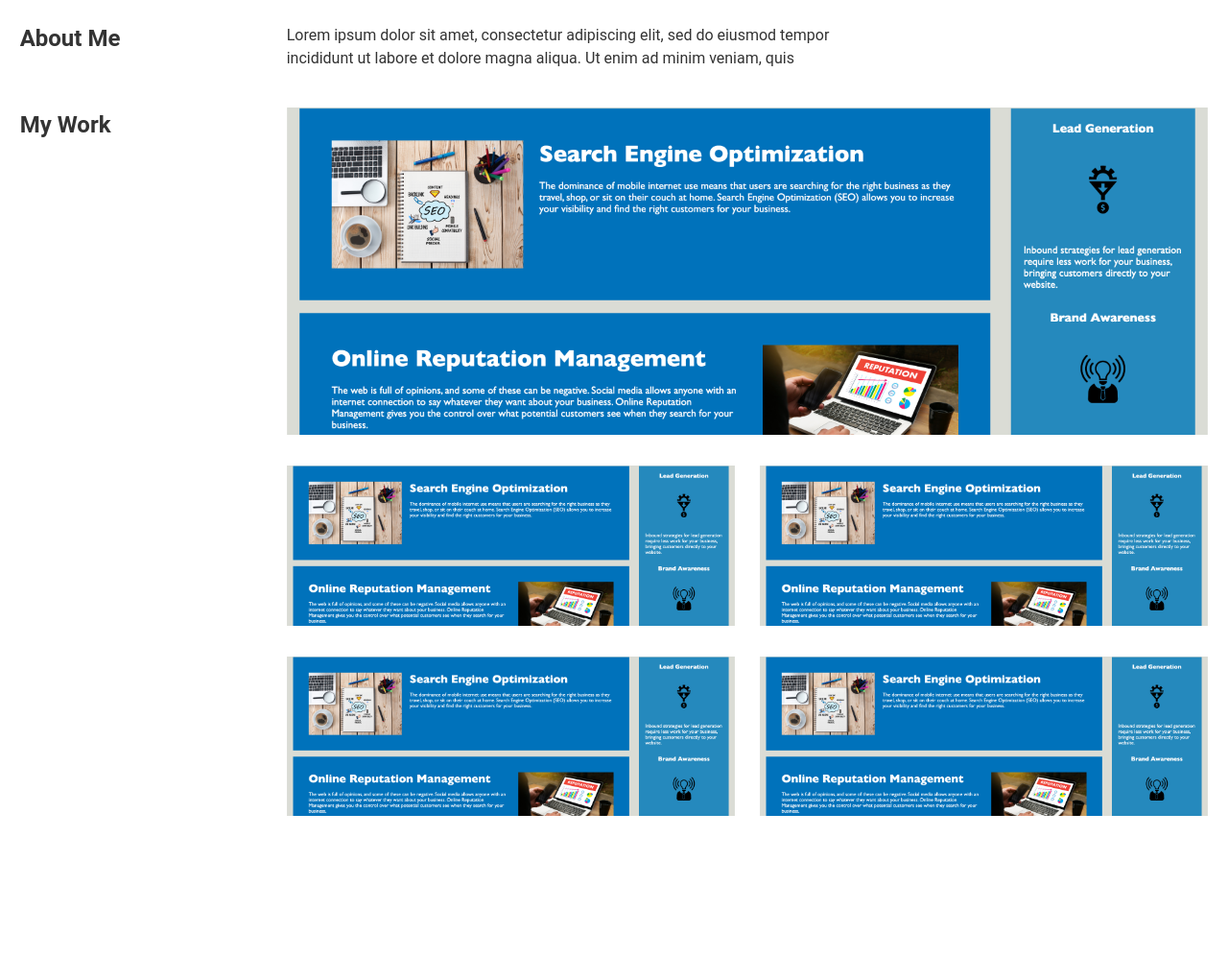
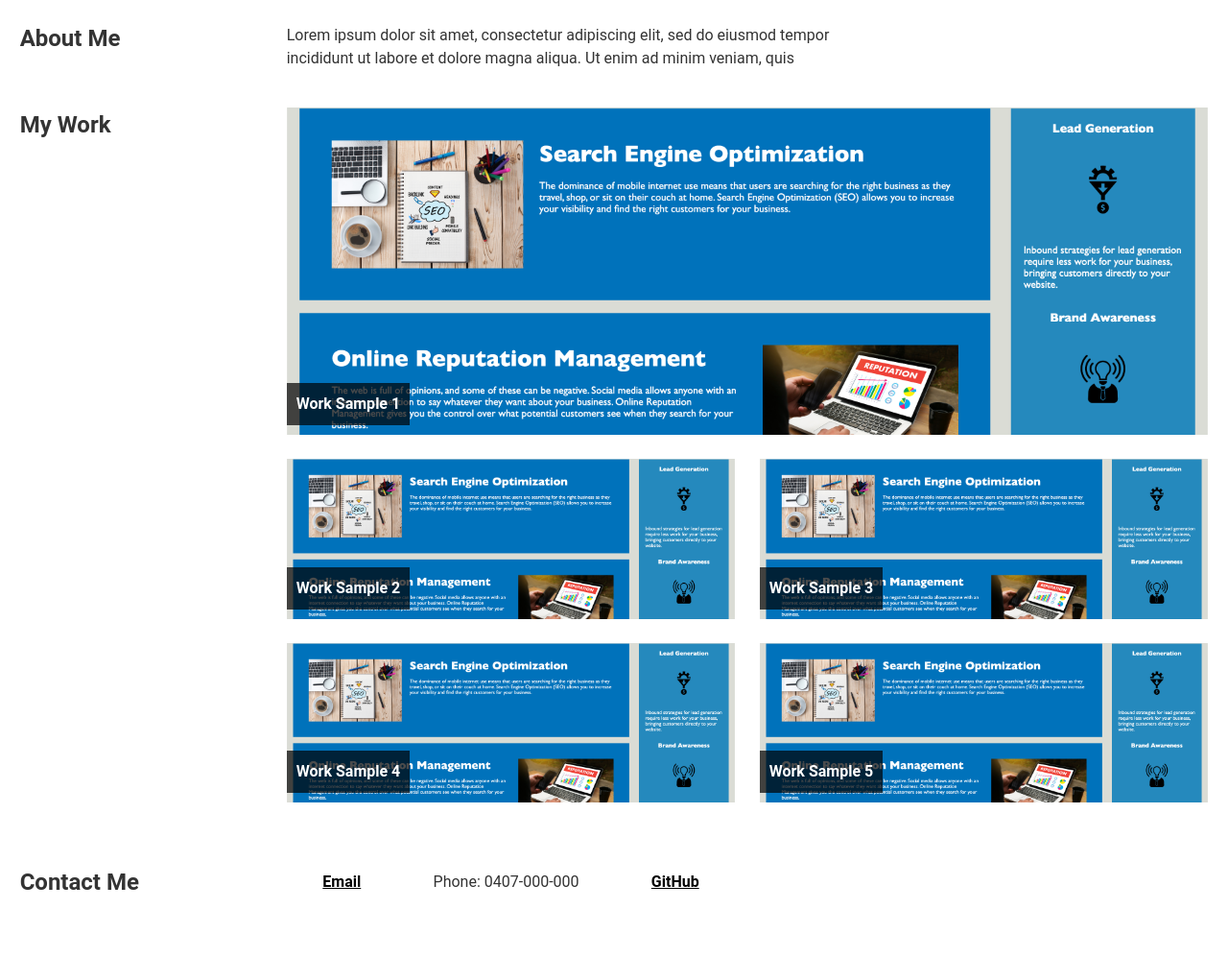
Before and after one commit to shambo-rambo/CSS-Flexbox-Portfolio, a plain HTML site: page index.html in a window 1280 px wide. Shown: the part 77-1074 px from the top of the page at 96% size. Before the commit the page ends 955 px from the top, so only its background shows below. Drawn offline with Linux system fonts and the light colour scheme; files that its build step writes are made by us from their sources.

Commit message:
Updated index.html and style.css

```diff
--- a/assets/css/style.css
+++ b/assets/css/style.css
@@ -171,8 +171,6 @@ max-width: 20%;
   transition: transform 0.3s;
 }
 
-
-
 @media (max-width: 768px) {
   header,
   .flex-container,
@@ -182,4 +180,41 @@ max-width: 20%;
   }
 }
 
-/* First Div - Flex spaces - minimum width 100% */
+.image-container {
+  position: relative;
+  width: 100%;
+}
+
+.text_image {
+  position: absolute;
+  bottom: 10px;
+  background-color: rgba(0, 0, 0, 0.7);
+  color: white;
+  padding: 10px;
+  font-weight: bold;
+  opacity: 1;
+}
+
+.image-container img {
+  width: 100%;
+  height: auto;
+  display: block;
+}
+
+footer {
+  padding: 20px 0;
+  background-color: white;  /* Match the header background color */
+}
+
+.contact-flex {
+  display: flex;
+  justify-content: space-around;
+  align-items: center;
+  flex-wrap: wrap;
+}
+
+.contact-item a {
+  color: black;
+  font-weight: bold;
+  display: flex;
+}
--- a/index.html
+++ b/index.html
@@ -16,17 +16,17 @@
         <nav>
             <ul>
                 <li>
-                    <a href="#" class="border-switch">About Me</a>
+                    <a href="#aboutMe" class="border-switch">About Me</a>
                 </li>
-                <li><a href="#" class="border-switch">Work</a></li>
-                <li><a href="#" class="border-switch">Contact Me</a></li>
-                <li><a href="#" class="border-switch">Resume</a></li>
+                <li><a href="#myWork" class="border-switch">My Work</a></li>
+                <li><a href="#contactMe" class="border-switch">Contact Me</a></li>
+                <li><a href="#contactMe" class="border-switch">Resume</a></li>
             </ul>
         </nav>
     </header>
 
     <main>
-        <section class="flex-container-1">
+        <section class="flex-container-1" id="aboutMe">
             <h2 class="flexbox-item flexbox-item-1">About Me</h2>
             <div class="flexbox-item-10">
                 <p>Lorem ipsum dolor sit amet, consectetur adipiscing elit, sed do eiusmod tempor
@@ -34,27 +34,55 @@
             </div>
         </section>
 
-        <section class="flex-container">
+        <section class="flex-container" id="myWork">
             <h2 class="flexbox-item flexbox-item-1">My Work</h2>
+
             <div class="flexbox-item flexbox-item-2">
-                <img src="assets/images/workSample1.png" alt="placeholder">
+                <div class="image-container">
+                    <img src="assets/images/workSample1.png" alt="placeholder">
+                    <div class="text_image">Work Sample 1</div>
+                </div>
             </div>
+
             <div class="flexbox-item flexbox-item-3">
-                <img src="assets/images/workSample1.png" alt="placeholder">
+                <div class="image-container">
+                    <img src="assets/images/workSample1.png" alt="placeholder">
+                    <div class="text_image">Work Sample 2</div>
+                </div>
             </div>
+
             <div class="flexbox-item flexbox-item-4">
-                <img src="assets/images/workSample1.png" alt="placeholder">
+                <div class="image-container">
+                    <img src="assets/images/workSample1.png" alt="placeholder">
+                    <div class="text_image">Work Sample 3</div>
+                </div>
             </div>
+
             <div class="flexbox-item flexbox-item-3">
-                <img src="assets/images/workSample1.png" alt="placeholder">
+                <div class="image-container">
+                    <img src="assets/images/workSample1.png" alt="placeholder">
+                    <div class="text_image">Work Sample 4</div>
+                </div>
             </div>
+
             <div class="flexbox-item flexbox-item-4">
-                <img src="assets/images/workSample1.png" alt="placeholder">
+                <div class="image-container">
+                    <img src="assets/images/workSample1.png" alt="placeholder">
+                    <div class="text_image">Work Sample 5</div>
+                </div>
             </div>
         </section>
+    </main>
 
+    <footer class="flex-container-1" id="contactMe">
+        <h2 class="flexbox-item flexbox-item-1">Contact Me</h2>
+        <div class="contact-flex flexbox-item">
+            <div class="contact-item"><a href="mailto:simon.hamblin@gmail.com">Email</a></div>
+            <div class="contact-item">Phone: 0407-000-000</div>
+            <div class="contact-item"><a href="https://github.com/shambo-rambo">GitHub</a></div>
+        </div>
+    </footer>
 
-    </main>
 </body>
 
 </html>
```
